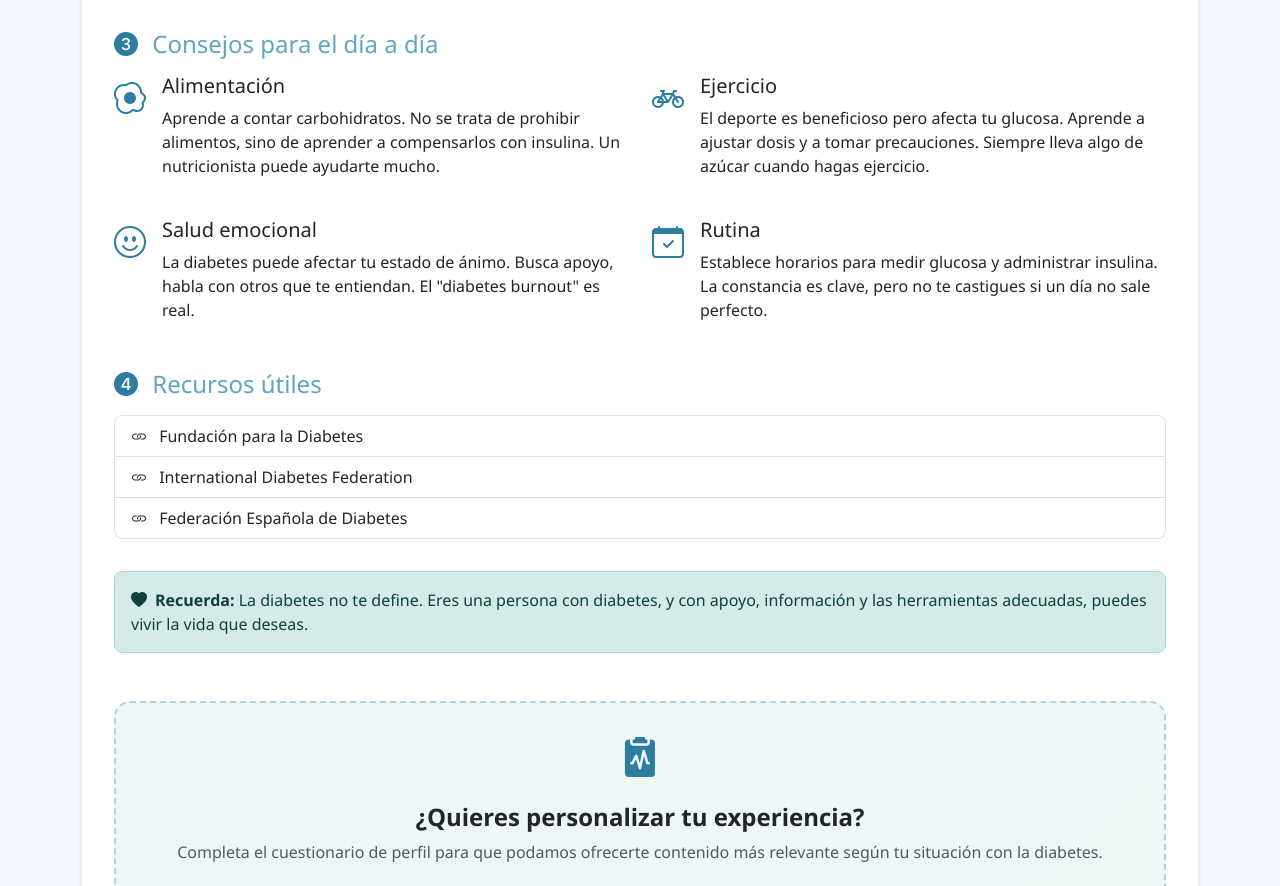
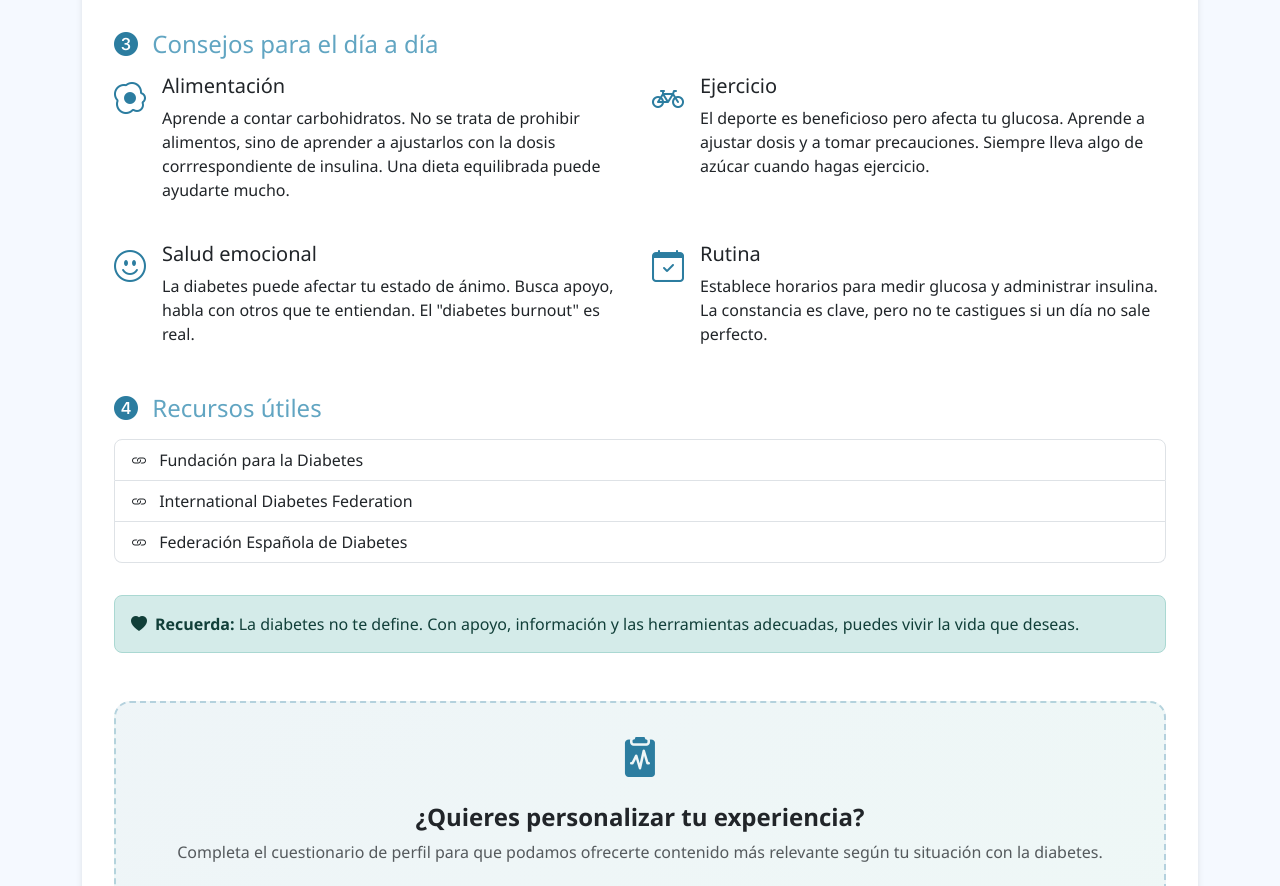
Before and after one commit to ggrauggas/PROYECTO-TDNH, a Vue app in the folder frontend/: page /guide in a window 1280 px wide. Shown: the part 1022-1908 px from the top of the page. Built offline with nearby package versions, Linux system fonts and the light colour scheme; no server answers.

Commit message:
fix: Texto

```diff
--- a/frontend/src/views/GuideView.vue
+++ b/frontend/src/views/GuideView.vue
@@ -100,9 +100,9 @@
               <div>
                 <h5>Alimentación</h5>
                 <p>
-                  Aprende a contar carbohidratos. No se trata de prohibir alimentos, sino de
-                  aprender a compensarlos con insulina. Un nutricionista puede ayudarte mucho.
-                </p>
+                  Aprende a contar carbohidratos. No se trata de prohibir alimentos,
+                  sino de aprender a ajustarlos con la dosis corrrespondiente de insulina.
+                  Una dieta equilibrada puede ayudarte mucho.</p>
               </div>
             </div>
           </div>
@@ -178,8 +178,8 @@
 
       <div class="alert alert-success mt-4">
         <i class="bi bi-heart-fill me-2"></i>
-        <strong>Recuerda:</strong> La diabetes no te define. Eres una persona con diabetes,
-        y con apoyo, información y las herramientas adecuadas, puedes vivir la vida que deseas.
+        <strong>Recuerda:</strong> La diabetes no te define. Con apoyo, información y las herramientas adecuadas,
+        puedes vivir la vida que deseas.
       </div>
 
       <!-- Bloque cuestionario -->
```
